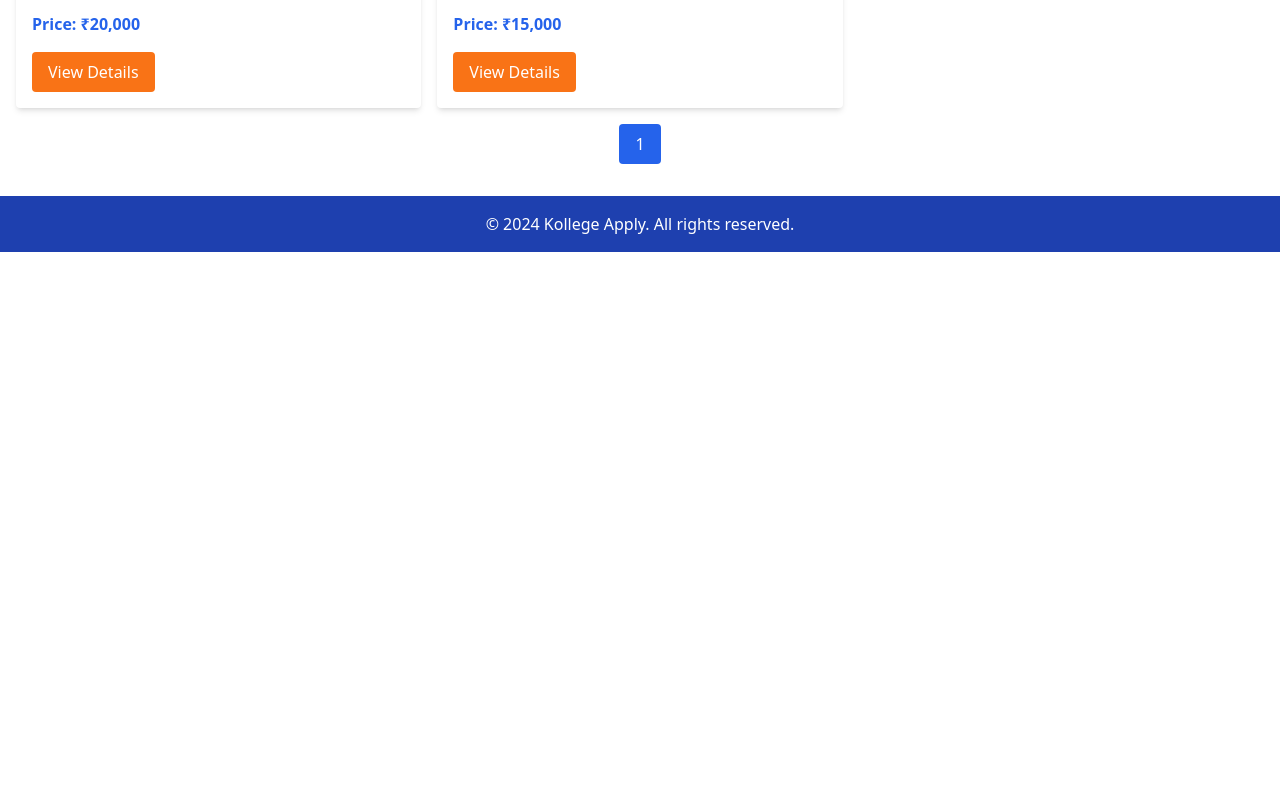
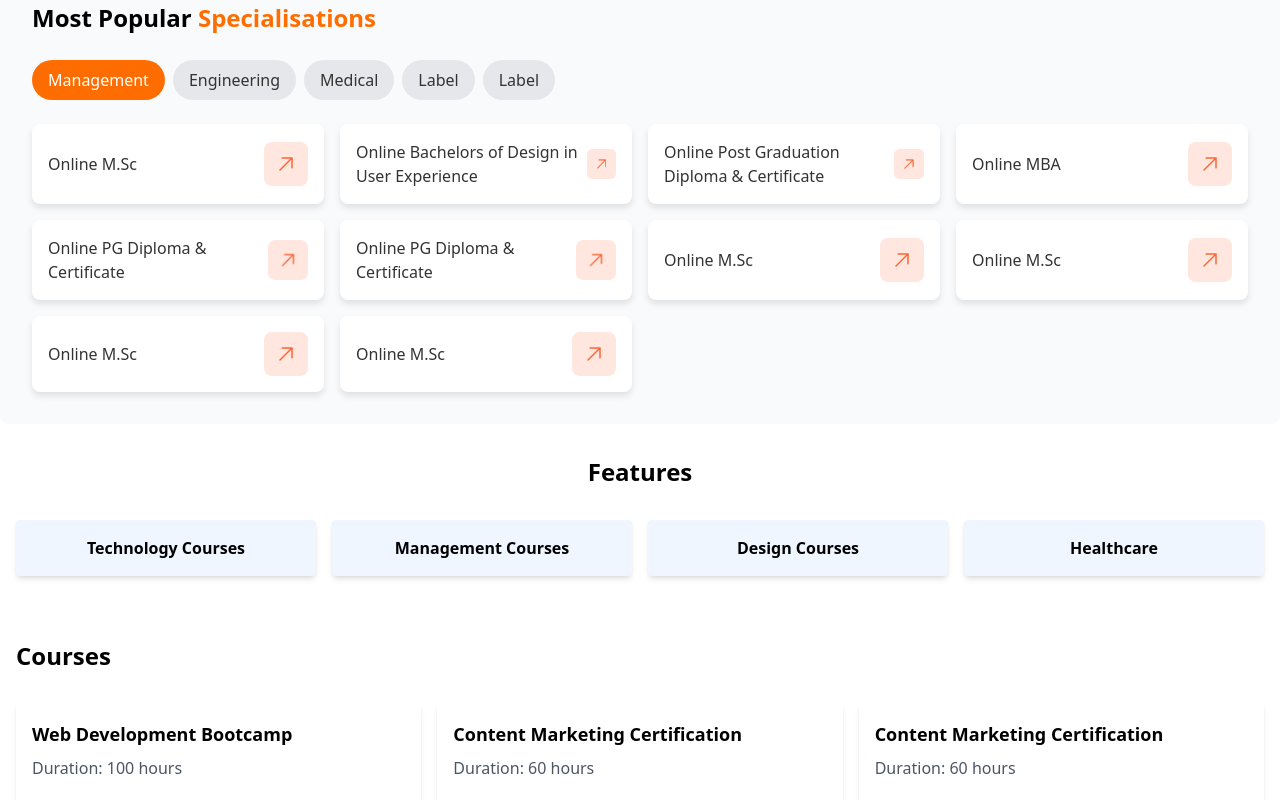
Before and after one commit to hemantyadav8006/college-apply, a React (Vite) app: page / in a window 1280 px wide. Shown: the part 1160-1960 px from the top of the page. Before the commit the page ends 1412 px from the top, so only its background shows below. Built offline with nearby package versions, Linux system fonts and the light colour scheme.

Commit message:
add PopularSpecialisations

```diff
--- /dev/null
+++ b/src/assets/css/PopularSpecialisations.css
@@ -0,0 +1,78 @@
+/* Section container */
+.popular-specialisations {
+  background-color: #f9fafb;
+  padding: 2rem;
+  border-radius: 8px;
+}
+
+/* Section title */
+.section-title {
+  font-size: 1.5rem;
+  font-weight: bold;
+  text-align: left;
+  margin-bottom: 1.5rem;
+}
+
+.section-title .highlight {
+  color: #ff6d00;
+}
+
+/* Categories */
+.categories {
+  display: flex;
+  gap: 0.5rem;
+  margin-bottom: 1.5rem;
+}
+
+.category-button {
+  background-color: #e5e7eb;
+  color: #333;
+  padding: 0.5rem 1rem;
+  border: none;
+  border-radius: 20px;
+  cursor: pointer;
+  transition: all 0.3s ease;
+}
+
+.category-button:hover {
+  background-color: #ff6d00;
+  color: white;
+}
+
+.category-button.active {
+  background-color: #ff6d00;
+  color: white;
+}
+
+/* Course list */
+.course-list {
+  display: grid;
+  grid-template-columns: repeat(auto-fit, minmax(250px, 1fr));
+  gap: 1rem;
+}
+
+/* Course card */
+.course-card {
+  background-color: white;
+  padding: 1rem;
+  border-radius: 8px;
+  box-shadow: 0 4px 6px rgba(0, 0, 0, 0.1);
+  display: flex;
+  justify-content: space-between;
+  align-items: center;
+  transition: transform 0.2s ease-in-out;
+}
+
+.course-card:hover {
+  transform: translateY(-5px);
+}
+
+.course-title {
+  font-size: 1rem;
+  font-weight: 500;
+  color: #333;
+}
+
+.course-icon {
+  font-size: 1.5rem;
+}
--- /dev/null
+++ b/src/components/PopularSpecialisations.jsx
@@ -0,0 +1,59 @@
+import "../assets/css/PopularSpecialisations.css";
+import React, { useState } from "react";
+import arrow from "../assets/Images/arrow.png";
+const PopularSpecialisations = () => {
+  const categories = ["Management", "Engineering", "Medical", "Label", "Label"];
+  const [activeCategory, setActiveCategory] = useState("Management");
+
+  const courses = [
+    { title: "Online M.Sc", category: "Management" },
+    {
+      title: "Online Bachelors of Design in User Experience",
+      category: "Management",
+    },
+    {
+      title: "Online Post Graduation Diploma & Certificate",
+      category: "Management",
+    },
+    { title: "Online MBA", category: "Management" },
+    { title: "Online PG Diploma & Certificate", category: "Management" },
+    { title: "Online PG Diploma & Certificate", category: "Management" },
+    { title: "Online M.Sc", category: "Management" },
+    { title: "Online M.Sc", category: "Management" },
+    { title: "Online M.Sc", category: "Management" },
+    { title: "Online M.Sc", category: "Management" },
+  ];
+
+  return (
+    <div className="popular-specialisations">
+      <h2 className="section-title">
+        Most Popular <span className="highlight">Specialisations</span>
+      </h2>
+      <div className="categories">
+        {categories.map((category, index) => (
+          <button
+            key={index}
+            className={`category-button ${
+              activeCategory === category ? "active" : ""
+            }`}
+            onClick={() => setActiveCategory(category)}
+          >
+            {category}
+          </button>
+        ))}
+      </div>
+      <div className="course-list">
+        {courses.map((course, index) => (
+          <div key={index} className="course-card">
+            <p className="course-title">{course.title}</p>
+            <span className="course-icon">
+              <img src={arrow} alt="" />
+            </span>
+          </div>
+        ))}
+      </div>
+    </div>
+  );
+};
+
+export default PopularSpecialisations;
--- a/src/pages/HomePage.jsx
+++ b/src/pages/HomePage.jsx
@@ -1,6 +1,8 @@
 import { useState } from "react";
 import Header from "../components/Header";
 import HeroSection from "../components/HeroSection";
+import Streams from "../components/Streams";
+import PopularSpecialisations from "../components/PopularSpecialisations";
 import Features from "../components/Features";
 import Courses from "../components/Courses";
 import Footer from "../components/Footer";
@@ -20,6 +22,8 @@ const HomePage = () => {
     <>
       <Header onSearch={handleSearch} />
       <HeroSection />
+      <Streams />
+      <PopularSpecialisations />
       <Features />
       <Courses courses={searchResults || mockCourses} />
       <Footer />
@@ -42,4 +46,34 @@ const mockCourses = [
     price: "₹15,000",
     duration: "60 hours",
   },
+  {
+    id: 3,
+    title: "Content Marketing Certification",
+    price: "₹15,000",
+    duration: "60 hours",
+  },
+  {
+    id: 4,
+    title: "Content Marketing Certification",
+    price: "₹15,000",
+    duration: "60 hours",
+  },
+  {
+    id: 5,
+    title: "Content Marketing Certification",
+    price: "₹15,000",
+    duration: "60 hours",
+  },
+  {
+    id: 6,
+    title: "Content Marketing Certification",
+    price: "₹15,000",
+    duration: "60 hours",
+  },
+  {
+    id: 7,
+    title: "Content Marketing Certification",
+    price: "₹15,000",
+    duration: "60 hours",
+  },
 ];
```
Also changed, not shown: src/assets/Images/arrow.png (added), src/components/PopularStreams.jsx (deleted).
